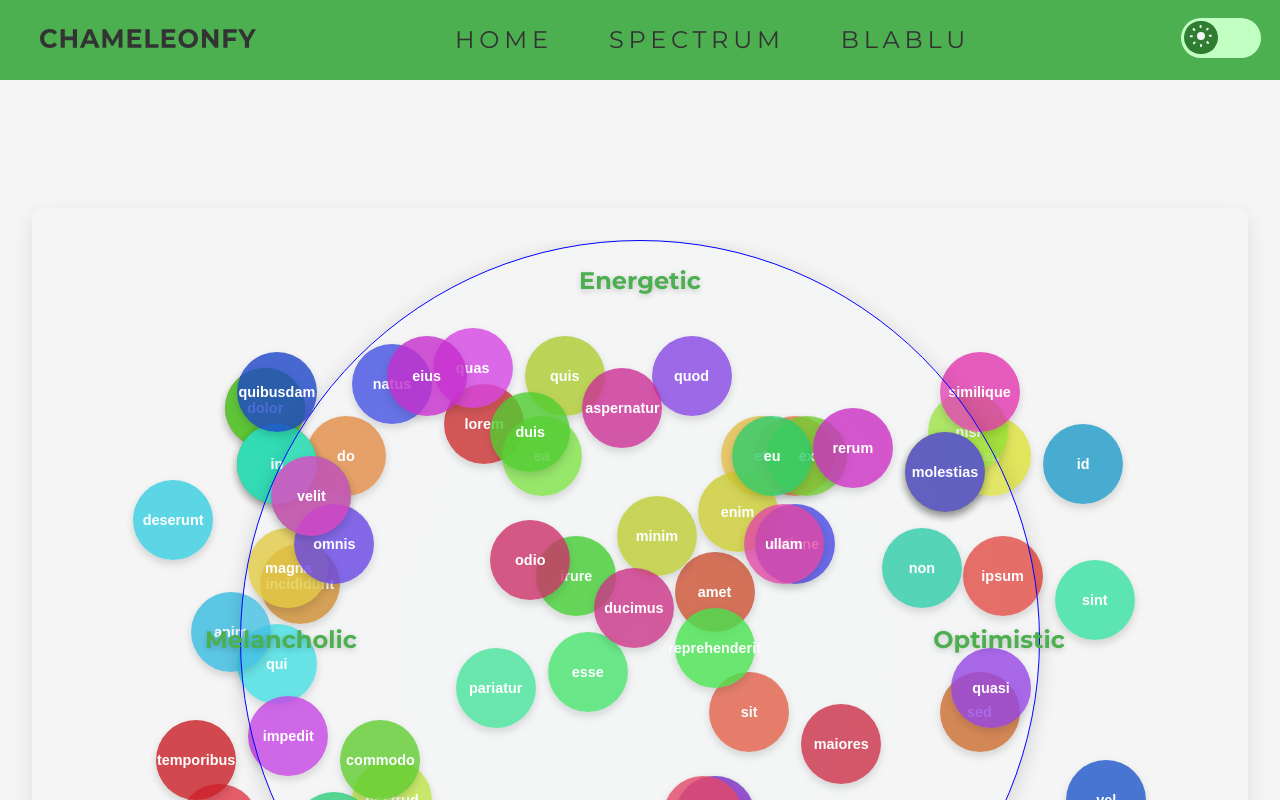
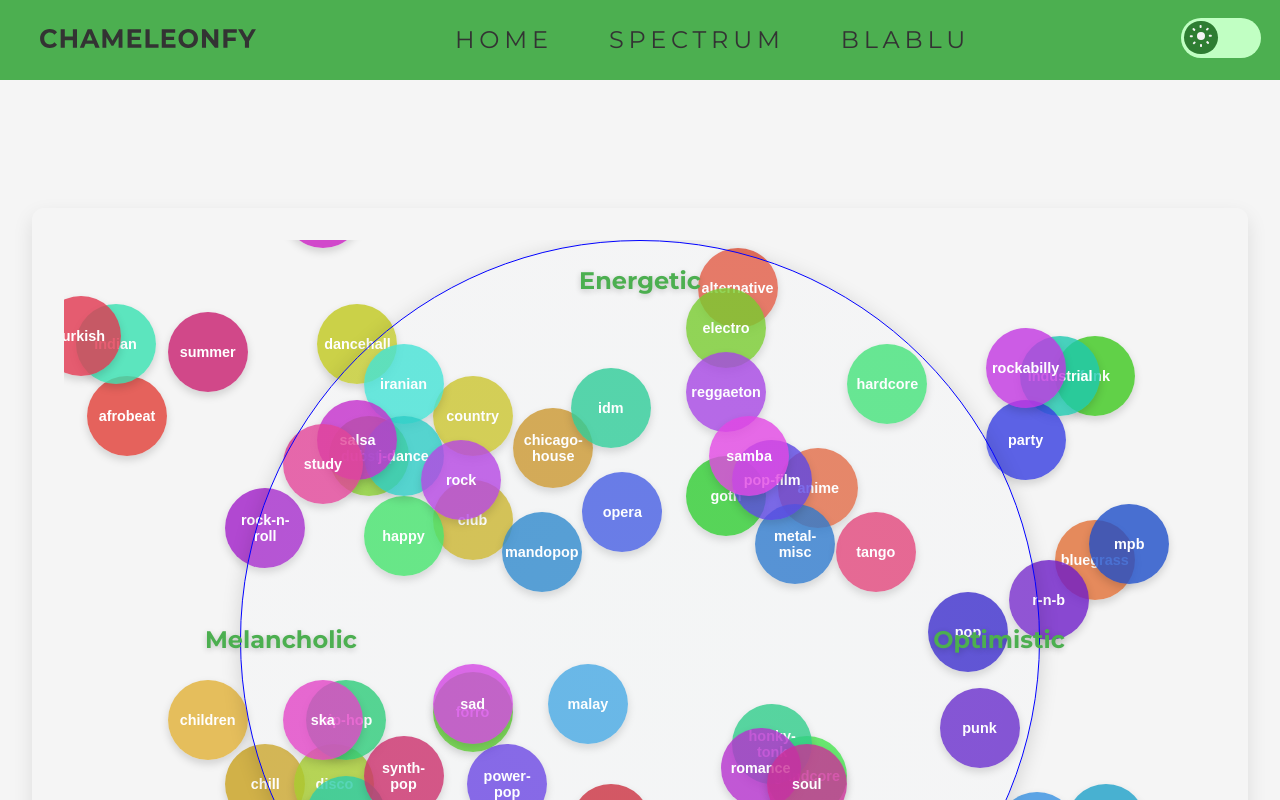
Before and after one commit to YotecSolutions/chameleonfy-frontend, a React (Create React App) app: page /spectrum in a window 1280 px wide. Shown: the top 800 px of the page. Built offline with nearby package versions, Linux system fonts and the light colour scheme.

Commit message:
chore: update colors from hex to RGB in global styles and components

```diff
--- a/package.json
+++ b/package.json
@@ -49,6 +49,7 @@
     ]
   },
   "devDependencies": {
+    "@babel/plugin-proposal-private-property-in-object": "^7.21.11",
     "@eslint/js": "^9.16.0",
     "@types/chart.js": "^2.9.41",
     "@types/history": "^4.7.11",
--- a/src/assets/styles/global.css
+++ b/src/assets/styles/global.css
@@ -18,32 +18,32 @@
     --font-size-base: 16px;
 
     /* Base theme colors */
-    --bg-color: #f5f5f5;
-    --secondary-bg-color: #e0e0e0;
-    --primary-text-color: #333333;
-    --secondary-text-color: #b6b6b6;
-    --accent-color: #4CAF50;
+    --bg-color: rgb(245, 245, 245);
+    --secondary-bg-color: rgb(224, 224, 224);
+    --primary-text-color: rgb(51, 51, 51);
+    --secondary-text-color: rgb(182, 182, 182);
+    --accent-color: rgb(76, 175, 80);
 
     /* Input elements */
-    --input-bg-color: #fff;
-    --input-bg-color-hover: #f5f5f5;
-    --input-text-color: #333;
+    --input-bg-color: rgb(255, 255, 255);
+    --input-bg-color-hover: rgb(245, 245, 245);
+    --input-text-color: rgb(51, 51, 51);
 
     /* Navigation */
-    --navbar-bg-color: #4CAF50;
-    --navbar-text-color: #fff;
+    --navbar-bg-color: rgb(76, 175, 80);
+    --navbar-text-color: rgb(255, 255, 255);
 
     /* Theme toggle */
-    --toggle-bg-light: #c1ffc3;
-    --toggle-btn-light: #2E7D32;
-    --icon-light: #f5f5f5;
+    --toggle-bg-light: rgb(193, 255, 195);
+    --toggle-btn-light: rgb(46, 125, 50);
+    --icon-light: rgb(245, 245, 245);
 
     /* Chart components */
-    --chart-bg-color: #f5f5f5;
-    --chart-text-color: #333333;
+    --chart-bg-color: rgb(245, 245, 245);
+    --chart-text-color: rgb(51, 51, 51);
 
     /* Player component */
-    --player-bg-color: #d4e7d4;
+    --player-bg-color: rgb(212, 231, 212);
 }
 
 /* Theme Variants
@@ -52,9 +52,9 @@
  */
 body.light,
 html.light {
-    --bg-color: #f5f5f5;
-    --primary-text-color: #333333;
-    --secondary-text-color: #535353;
+    --bg-color: rgb(245, 245, 245);
+    --primary-text-color: rgb(51, 51, 51);
+    --secondary-text-color: rgb(83, 83, 83);
 }
 
 /* Base HTML Elements
@@ -64,23 +64,23 @@ html.light {
  */
 body.dark,
 html.dark {
-    --bg-color: #121212;
-    --secondary-bg-color: #0e0d0d;
-    --primary-text-color: #f5f5f5;
-    --accent-color: #A5D6A7;
-    --input-bg-color: #333;
-    --input-bg-color-hover: #1b1b1b;
-    --input-text-color: #f5f5f5;
+    --bg-color: rgb(18, 18, 18);
+    --secondary-bg-color: rgb(14, 13, 13);
+    --primary-text-color: rgb(245, 245, 245);
+    --accent-color: rgb(165, 214, 167);
+    --input-bg-color: rgb(51, 51, 51);
+    --input-bg-color-hover: rgb(27, 27, 27);
+    --input-text-color: rgb(245, 245, 245);
 
-    --navbar-bg-color: #002202;
-    --toggle-bg-dark: #2E7D32;
-    --toggle-btn-dark: #A5D6A7;
-    --icon-dark: #333;
+    --navbar-bg-color: rgb(0, 34, 2);
+    --toggle-bg-dark: rgb(46, 125, 50);
+    --toggle-btn-dark: rgb(165, 214, 167);
+    --icon-dark: rgb(51, 51, 51);
 
-    --chart-bg-color: #1b1b1b;
-    --chart-text-color: #f5f5f5;
+    --chart-bg-color: rgb(27, 27, 27);
+    --chart-text-color: rgb(245, 245, 245);
 
-    --player-bg-color: #002001;
+    --player-bg-color: rgb(0, 32, 1);
 }
 
 /* Base HTML Elements
--- a/src/components/bubbleChart/BubbleChart.tsx
+++ b/src/components/bubbleChart/BubbleChart.tsx
@@ -212,7 +212,7 @@ const BubbleChart: React.FC = () => {
   const createGenreColorMap = (genres: string[]): { [genre: string]: string } => {
     const map: { [genre: string]: string } = {};
     genres.forEach((genre) => {
-      map[genre] = genresWithColors.find((g) => g.name === genre)?.color || '#4caf50';
+      map[genre] = genresWithColors.find((g) => g.name === genre)?.color || 'rgb(76, 175, 80)';
     });
     return map;
   };
@@ -225,7 +225,7 @@ const BubbleChart: React.FC = () => {
    * @returns {object} The dataset for the track.
    */
   const createDataset = (track: Track, index: number, genreColorMap: { [genre: string]: string }) => {
-    const genreColor = genreColorMap[track.genre] || '#4caf50';
+    const genreColor = genreColorMap[track.genre] || 'rgb(76, 175, 80)';
     return {
       label: `${track.trackName} by ${track.artistName || 'Unknown Artist'}`,
       data: [
--- a/src/data/genres.ts
+++ b/src/data/genres.ts
@@ -3,20 +3,19 @@
  * @constant {string[]}
  */
 const genres = [
-    "lorem", "ipsum", "dolor", "sit", "amet", "consectetur", "adipiscing", "elit", "sed", "do",
-    "eiusmod", "tempor", "incididunt", "ut", "labore", "et", "dolore", "magna", "aliqua", "ut",
-    "enim", "ad", "minim", "veniam", "quis", "nostrud", "exercitation", "ullamco", "laboris",
-    "nisi", "ut", "aliquip", "ex", "ea", "commodo", "consequat", "duis", "aute", "irure",
-    "dolor", "in", "reprehenderit", "in", "voluptate", "velit", "esse", "cillum", "dolore",
-    "eu", "fugiat", "nulla", "pariatur", "excepteur", "sint", "occaecat", "cupidatat", "non",
-    "proident", "sunt", "in", "culpa", "qui", "officia", "deserunt", "mollit", "anim", "id",
-    "est", "laborum", "praesentium", "autem", "asperiores", "minima", "accusamus", "vel",
-    "nemo", "quibusdam", "consequuntur", "sapiente", "natus", "distinctio", "ratione",
-    "voluptates", "molestias", "deleniti", "omnis", "aliquid", "quisquam", "maxime", "quod",
-    "fugiat", "quasi", "necessitatibus", "doloremque", "adipisci", "laboriosam", "culpa",
-    "impedit", "tempore", "quas", "eius", "facilis", "rerum", "suscipit", "delectus", "velit",
-    "itaque", "similique", "aspernatur", "ullam", "ducimus", "saepe", "dignissimos", "error",
-    "odio", "veritatis", "exercitationem", "neque", "maiores", "aut", "temporibus"
+    "acoustic", "afrobeat", "alt-rock", "alternative", "ambient", "anime", "black-metal", "bluegrass", "blues",
+    "bossa-nova", "brazil", "breakbeat", "british", "cantopop", "chicago-house", "children", "chill", "classical",
+    "club", "comedy", "country", "dance", "dancehall", "death-metal", "deep-house", "detroit-techno", "disco",
+    "disney", "drum-and-bass", "dub", "dubstep", "edm", "electro", "electronic", "emo", "folk", "forro", "french",
+    "funk", "garage", "german", "gospel", "goth", "grindcore", "groove", "grunge", "guitar", "happy", "hard-rock",
+    "hardcore", "hardstyle", "heavy-metal", "hip-hop", "holidays", "honky-tonk", "house", "idm", "indian", "indie",
+    "indie-pop", "industrial", "iranian", "j-dance", "j-idol", "j-pop", "j-rock", "jazz", "k-pop", "kids", "latin",
+    "latino", "malay", "mandopop", "metal", "metal-misc", "metalcore", "minimal-techno", "movies", "mpb", "new-age",
+    "new-release", "opera", "pagode", "party", "philippines-opm", "piano", "pop", "pop-film", "post-dubstep",
+    "power-pop", "progressive-house", "psych-rock", "punk", "punk-rock", "r-n-b", "rainy-day", "reggae", "reggaeton",
+    "road-trip", "rock", "rock-n-roll", "rockabilly", "romance", "sad", "salsa", "samba", "sertanejo", "show-tunes",
+    "singer-songwriter", "ska", "sleep", "songwriter", "soul", "soundtracks", "spanish", "study", "summer", "swedish",
+    "synth-pop", "tango", "techno", "trance", "trip-hop", "turkish", "work-out", "world-music"
 ];
 
 /**
--- a/src/pages/Blablu/Blablu.tsx
+++ b/src/pages/Blablu/Blablu.tsx
@@ -1,4 +1,3 @@
-import React, { useState } from 'react';
 import RandomCircles from '../../components/randomCycles/RandomCycles';
 
 const Spectrum: React.FC = () => {
```
Also changed, not shown: 1 other file (tests, documents, lock files or other folders).
